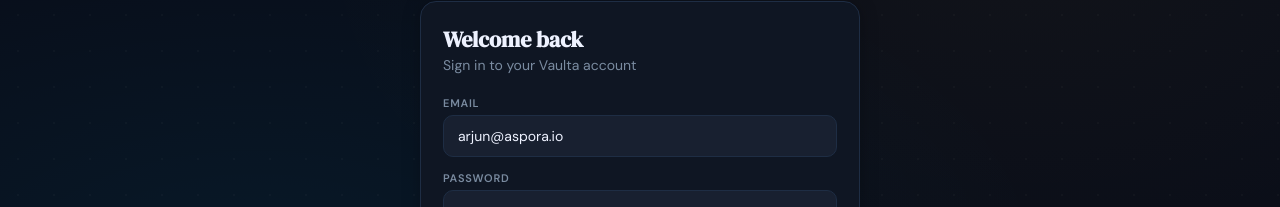
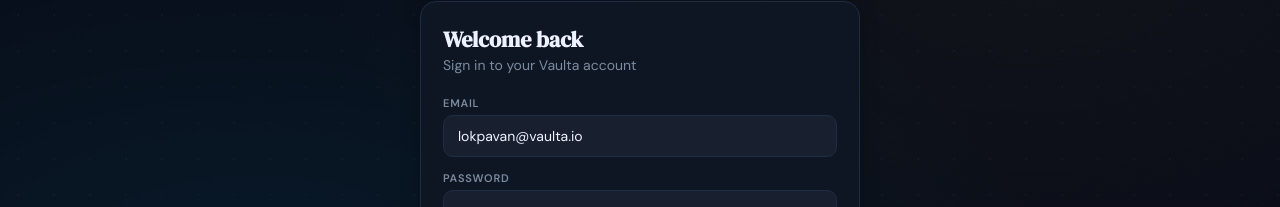
Before and after one commit to pavan1832/Vaulta---Fintech-Dashboard, a React (Create React App) app: page / in a window 1280 px wide. Shown: the part 219-426 px from the top of the page. Built offline with nearby package versions, Linux system fonts and the light colour scheme.

Commit message:
Update LoginPage.jsx

```diff
--- a/src/pages/LoginPage.jsx
+++ b/src/pages/LoginPage.jsx
@@ -49,7 +49,7 @@
 
 const LoginPage = ({ onNavigate }) => {
   const { login } = useAuth();
-  const [email,    setEmail]    = useState("arjun@aspora.io");
+  const [email,    setEmail]    = useState("lokpavan@vaulta.io");
   const [password, setPassword] = useState("demo1234");
   const [loading,  setLoading]  = useState(false);
   const [error,    setError]    = useState("");
```
